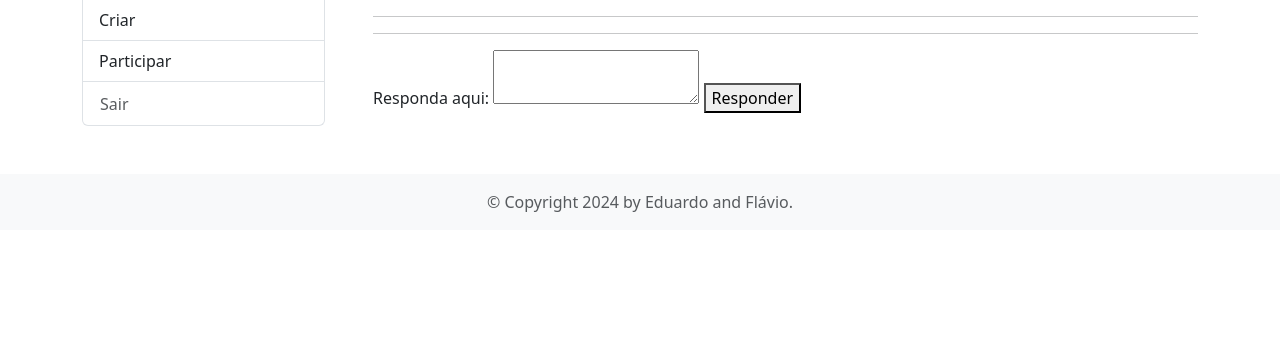
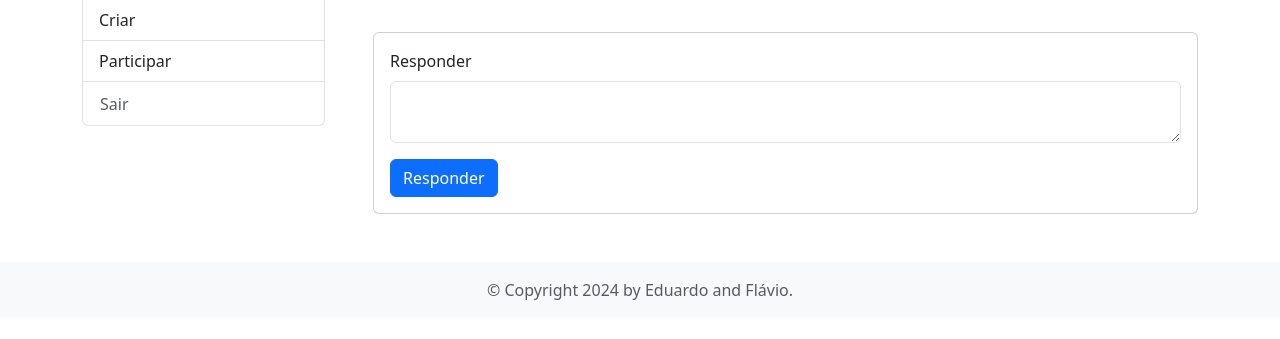
Before and after one commit to Fleivio/classio, a Flask app: template app/templates/class/class_thread_view.html in a window 1280 px wide. Shown: the part 90-429 px from the top of the page. Run offline with Flask 3, Linux system fonts and the light colour scheme; the template is opened without the code that fills it, so the values that code supplies are empty.

Commit message:
Telas do fórum.

```diff
--- a/app/routes/class_api.py
+++ b/app/routes/class_api.py
@@ -231,7 +231,7 @@ def class_post_response():
 
     db.session.add(response)
     db.session.commit()
-    return redirect('/')
+    return redirect('/class/thread?thread_id=' + thread_id)
 
 @class_.post('/thread/delete')
 def class_post_thread_delete():
--- a/app/templates/class/class_thread_view.html
+++ b/app/templates/class/class_thread_view.html
@@ -23,21 +23,25 @@
             </nav>
 
             <p>{{ thread.description }}</p>
-            <hr>
 
+            <ul class="list-group">
             {% for response in thread.responses %}
+            <li class="mb-1 bg-secondary-subtle list-group-item">
               <p>{{response.response}}</p>
-              <span>{{response.date_created}}</span>
+              <div class="text-end text-primary-emphasis">{{response.date_created.replace(microsecond=0)}}</div>
+            </li>
             {% endfor %}
+            </ul>
 
-            <hr>
-
-            <form method="post" action={{"/class/thread/response?class_id=" ~ class_.class_id ~"&thread_id=" ~ thread.thread_id}}>
-                <label for="response">Responda aqui:</label>
-                <textarea required id="response" name="response">
-                </textarea>
-                <button type="submit">Responder</button>
-            </form>
+            <div class="card mt-3">
+                <div class="card-body">
+                    <form method="post" action={{"/class/thread/response?class_id=" ~ class_.class_id ~"&thread_id=" ~ thread.thread_id}}>
+                        <label class="mb-2 form-label" for="response">Responder</label>
+                        <textarea class="mb-3 form-control" required id="response" name="response"></textarea>
+                        <button class="btn btn-primary" type="submit">Responder</button>
+                    </form>
+                </div>
+            </div>
 
         </div>
     </div>
```
